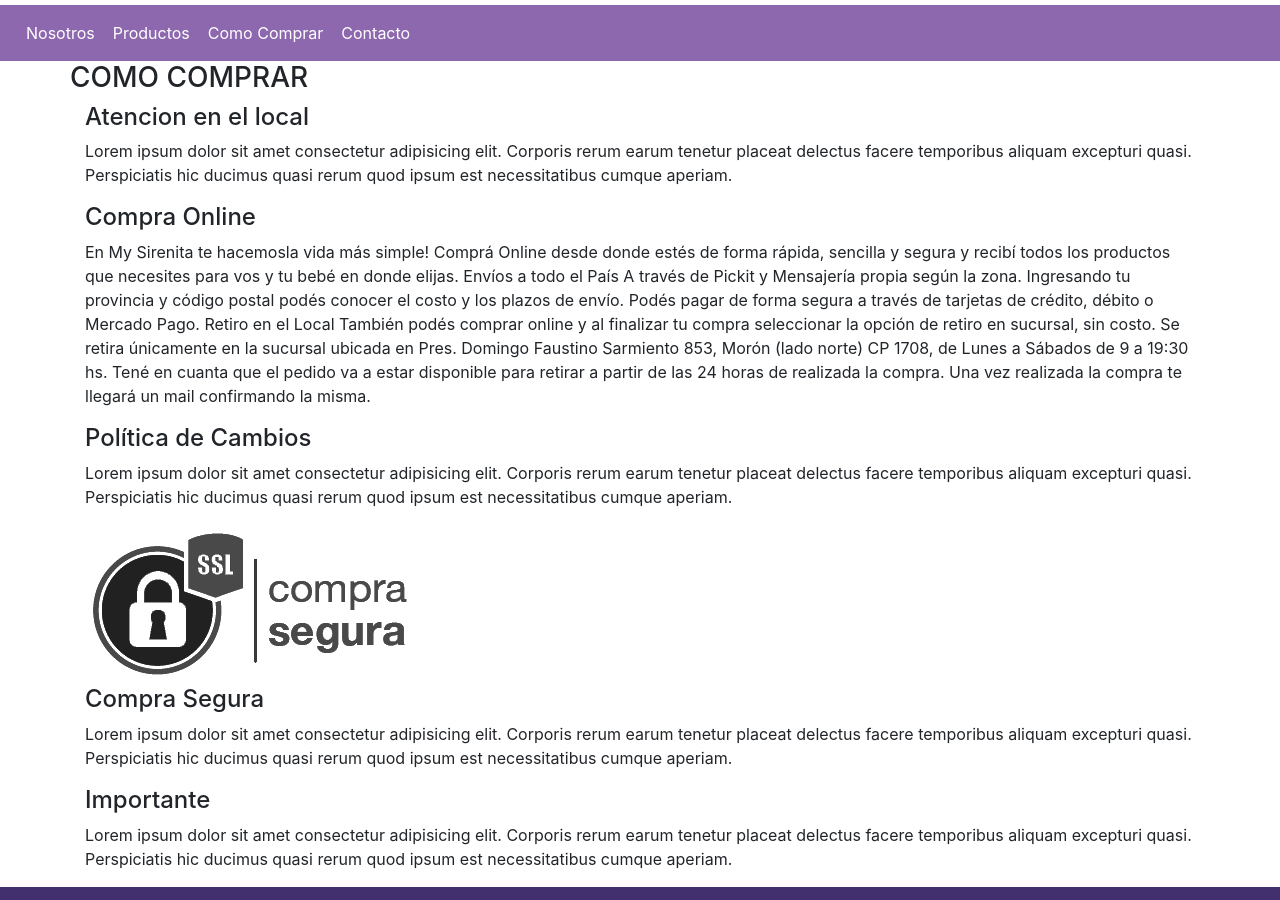
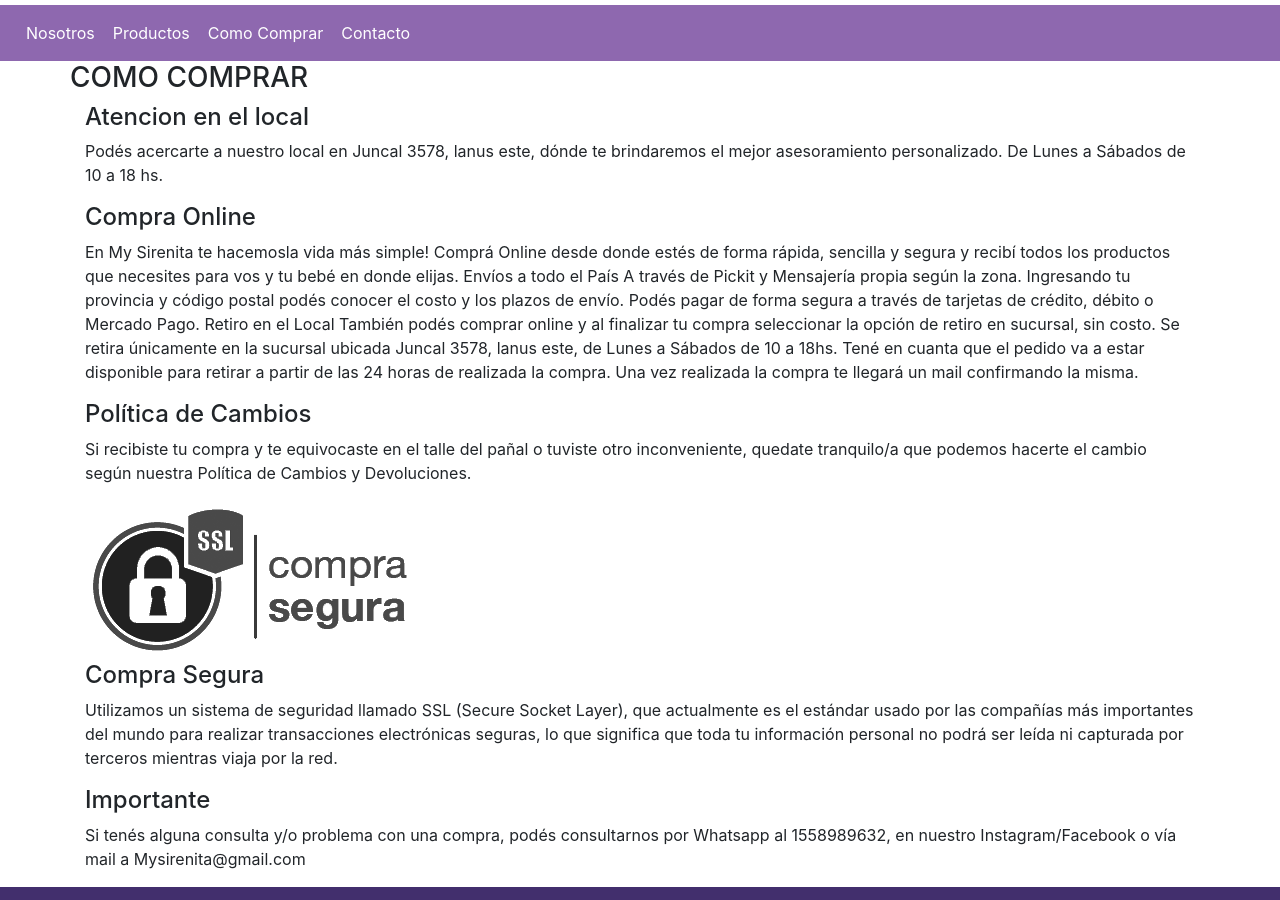
Before and after one commit to lauraprado123/Mysirenita-, a website: page html/comocomprar.html in a window 1280 px wide. Shown: the part 63-963 px from the top of the page. Drawn offline with nearby package versions, Linux system fonts and the light colour scheme.

Commit message:
incorporando seo

```diff
--- a/html/comocomprar.html
+++ b/html/comocomprar.html
@@ -4,6 +4,7 @@
     <meta charset="UTF-8" />
     <meta http-equiv="X-UA-Compatible" content="IE=edge" />
     <meta name="viewport" content="width=device-width, initial-scale=1.0" />
+    <meta name="description" content="En esta pagina podras saber como comprar, métodos de pago y condiciones de entrega"/>
     <link rel="stylesheet" href="https://cdn.jsdelivr.net/npm/bootstrap@4.6.2/dist/css/bootstrap.min.css" integrity="sha384-xOolHFLEh07PJGoPkLv1IbcEPTNtaed2xpHsD9ESMhqIYd0nLMwNLD69Npy4HI+N" crossorigin="anonymous">
     <link rel="stylesheet" href="../css/estilos-adicionalescss.css" />
     <link rel="preconnect" href="https://fonts.googleapis.com" />
@@ -19,7 +20,6 @@
     <title>My Sirenita</title>
   </head>
   <body class="body-comocomprar">
-
     <header>
       <h1 class="animate__animated animate__bounce"><a class="titulo-inicio" href="../index.html"> My Sirenita </a></h1>
     </header>
@@ -57,10 +57,7 @@
             <div class="paso-uno centrado">
               <h4>Atencion en el local</h4>
               <p>
-                Lorem ipsum dolor sit amet consectetur adipisicing elit. Corporis
-                rerum earum tenetur placeat delectus facere temporibus aliquam
-                excepturi quasi. Perspiciatis hic ducimus quasi rerum quod ipsum est
-                necessitatibus cumque aperiam.
+                Podés acercarte a nuestro local en Juncal 3578, lanus este, dónde te brindaremos el mejor asesoramiento personalizado. De Lunes a Sábados de 10 a 18 hs.
               </p>
             </div>
           </div>
@@ -74,7 +71,7 @@
                 A través de Pickit y Mensajería propia según la zona. Ingresando tu provincia y código postal podés conocer el costo y los plazos de envío.
                 Podés pagar de forma segura a través de tarjetas de crédito, débito o Mercado Pago.
                 Retiro en el Local
-                También podés comprar online y al finalizar tu compra seleccionar la opción de retiro en sucursal, sin costo. Se retira únicamente en la sucursal ubicada en Pres. Domingo Faustino Sarmiento 853, Morón (lado norte) CP 1708, de Lunes a Sábados de 9 a 19:30 hs. Tené en cuanta que el pedido va a estar disponible para retirar a partir de las 24 horas de realizada la compra.
+                También podés comprar online y al finalizar tu compra seleccionar la opción de retiro en sucursal, sin costo. Se retira únicamente en la sucursal ubicada Juncal 3578, lanus este, de Lunes a Sábados de 10 a 18hs. Tené en cuanta que el pedido va a estar disponible para retirar a partir de las 24 horas de realizada la compra.
                 Una vez realizada la compra te llegará un mail confirmando la misma.
               </p>
             </div>
@@ -83,10 +80,7 @@
             <div class="paso-tres centrado">
               <h4>Política de Cambios</h4>
               <p>
-                Lorem ipsum dolor sit amet consectetur adipisicing elit. Corporis
-                rerum earum tenetur placeat delectus facere temporibus aliquam
-                excepturi quasi. Perspiciatis hic ducimus quasi rerum quod ipsum est
-                necessitatibus cumque aperiam.
+                Si recibiste tu compra y te equivocaste en el talle del pañal o tuviste otro inconveniente, quedate tranquilo/a que podemos hacerte el cambio según nuestra Política de Cambios y Devoluciones.
               </p>
             </div>
           </div>
@@ -95,10 +89,7 @@
               <img src="../imagenes/compra.png" alt="" />
               <h4>Compra Segura</h4>
               <p>
-                Lorem ipsum dolor sit amet consectetur adipisicing elit. Corporis
-                rerum earum tenetur placeat delectus facere temporibus aliquam
-                excepturi quasi. Perspiciatis hic ducimus quasi rerum quod ipsum est
-                necessitatibus cumque aperiam.
+                Utilizamos un sistema de seguridad llamado SSL (Secure Socket Layer), que actualmente es el estándar usado por las compañías más importantes del mundo para realizar transacciones electrónicas seguras, lo que significa que toda tu información personal no podrá ser leída ni capturada por terceros mientras viaja por la red.
               </p>
             </div>
           </div>
@@ -106,14 +97,10 @@
             <div class="paso-importante centrado">
               <h4>Importante</h4>
               <p>
-                Lorem ipsum dolor sit amet consectetur adipisicing elit. Corporis
-                rerum earum tenetur placeat delectus facere temporibus aliquam
-                excepturi quasi. Perspiciatis hic ducimus quasi rerum quod ipsum est
-                necessitatibus cumque aperiam.
+                Si tenés alguna consulta y/o problema con una compra, podés consultarnos por Whatsapp al 1558989632, en nuestro Instagram/Facebook o vía mail a  Mysirenita@gmail.com
               </p>
             </div>
           </div>
-
         </div>
       </div>
     </main>
```
Also changed, not shown: html/contacto.html (+1 -0 lines), html/nosotros.html (+1 -0 lines), html/productos.html (+1 -0 lines), index.html (+2 -0 lines).
